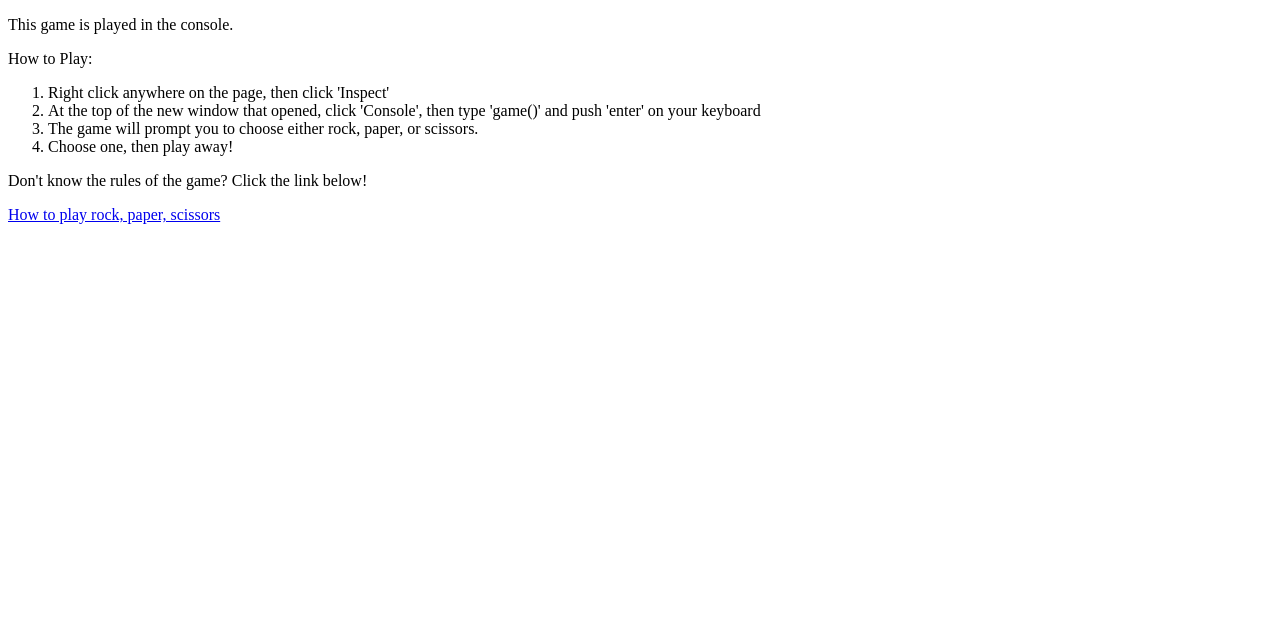
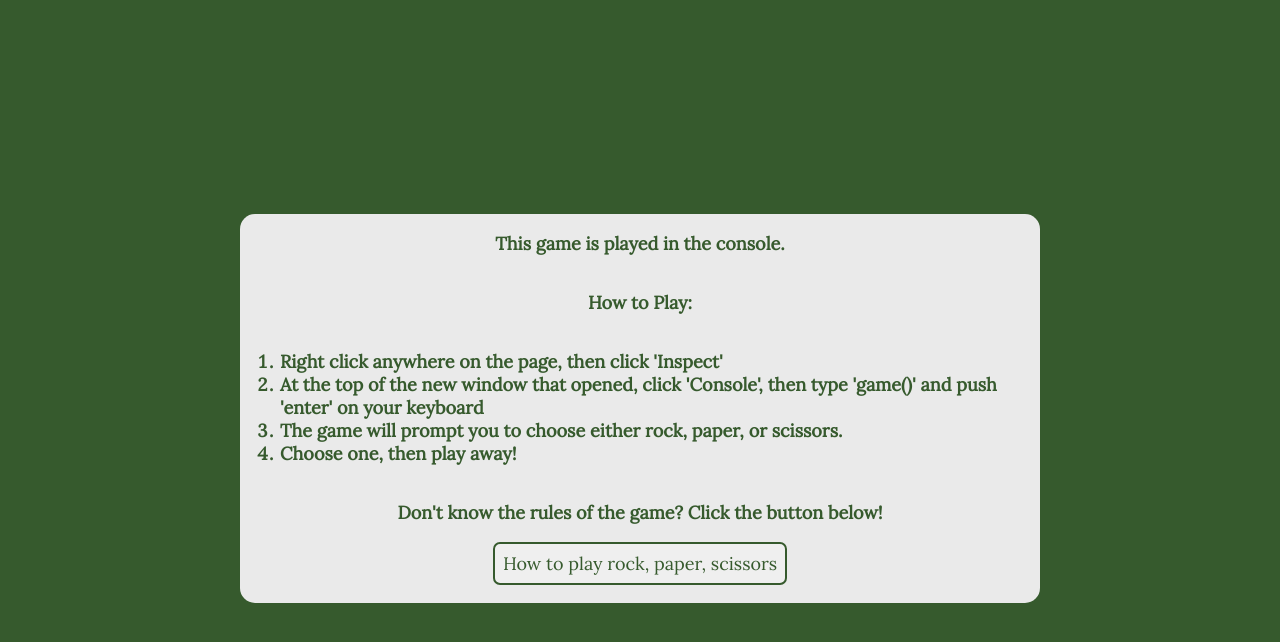
Before and after one commit to amckemp/rock-paper-scissors, a plain HTML site: page index.html in a window 1280 px wide. Drawn offline with Linux system fonts and the light colour scheme.

Commit message:
Add CSS to instructions

```diff
--- a/index.html
+++ b/index.html
@@ -4,10 +4,18 @@
     <meta charset="UTF-8">
     <meta http-equiv="X-UA-Compatible" content="IE=edge">
     <meta name="viewport" content="width=device-width, initial-scale=1.0">
+    <link rel="stylesheet" href="style.css">
+
+    <link rel="preconnect" href="https://fonts.googleapis.com">
+    <link rel="preconnect" href="https://fonts.gstatic.com" crossorigin>
+    <link href="https://fonts.googleapis.com/css2?family=Lora&display=swap" rel="stylesheet">
+
     <title>Rock Paper Scissors</title>
 </head>
 <body>
     <script src="script.js"></script>
+
+    <div class="content">
     <p>This game is played in the console.</p>
     <p>How to Play:</p>
     <ol>
@@ -16,7 +24,9 @@
         <li>The game will prompt you to choose either rock, paper, or scissors.</li>
         <li>Choose one, then play away!</li>
     </ol>
-    <p>Don't know the rules of the game? Click the link below!</p>
-    <a href="https://en.wikipedia.org/wiki/Rock_paper_scissors">How to play rock, paper, scissors</a>
+    <p>Don't know the rules of the game? Click the button below!</p>
+    <button><a href="https://en.wikipedia.org/wiki/Rock_paper_scissors">How to play rock, paper, scissors</a></button>
+    </div>
+
 </body>
 </html>
--- a/script.js
+++ b/script.js
@@ -54,7 +54,6 @@ function game() {
         let gameResult = playRound(playerSelection, computerSelection);
         console.log(gameResult);
 
-        console.log(gameResult.substring(4,5));
         if (gameResult.substring(4,5) === 'W'){
             playerScore++;
         } else if (gameResult.substring(4,5) === 'L'){
--- /dev/null
+++ b/style.css
@@ -0,0 +1,45 @@
+body {
+    height: 100vh;
+    display: flex;
+    justify-content: center;
+    align-items: center;
+    background-color: #365a2d;
+    font-family: 'Lora', serif;
+    font-size: 18px;
+}
+
+.content {
+    display: flex;
+    flex-direction: column;
+    justify-content: center;
+    align-items: center;
+    width: 800px;
+    border-style:hidden;
+    border-radius: 15px;
+    padding: 0px;
+    margin: 0px;
+    background-color: rgb(234, 234, 234);
+    color: #365a2d;
+    font-weight: 600;
+}
+
+.content > ol {
+    text-align: left;
+}
+
+a {
+    padding-bottom: 8px;
+    text-decoration: none;
+    color: #365a2d;
+    font-family: 'Lora', serif;
+}
+
+button {
+    border-radius: 7px;
+    font-size: 18px;
+    margin-bottom: 18px;
+    padding: 8px;
+    border-style: solid;
+    border-color: #365a2d;
+    color: #365a2d;
+}
```
